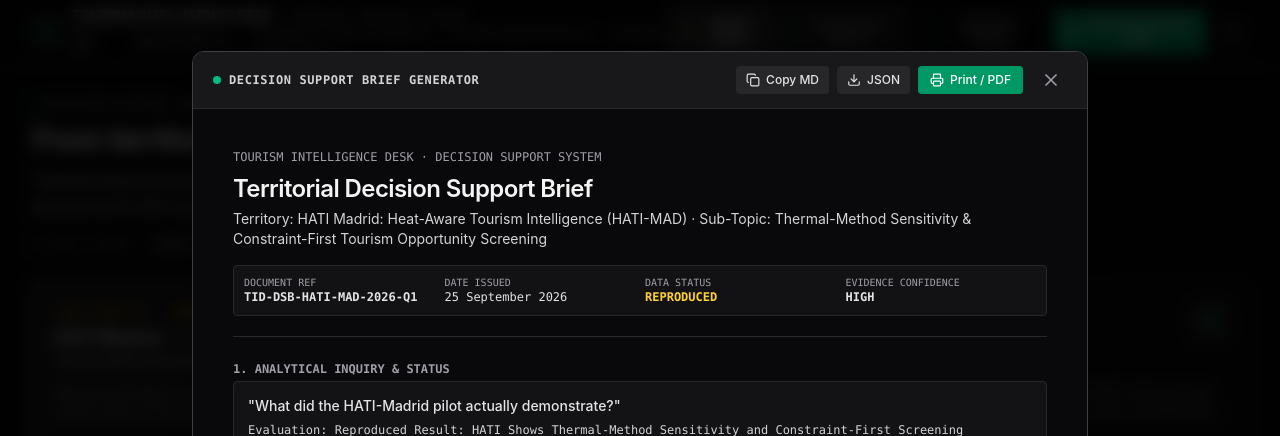
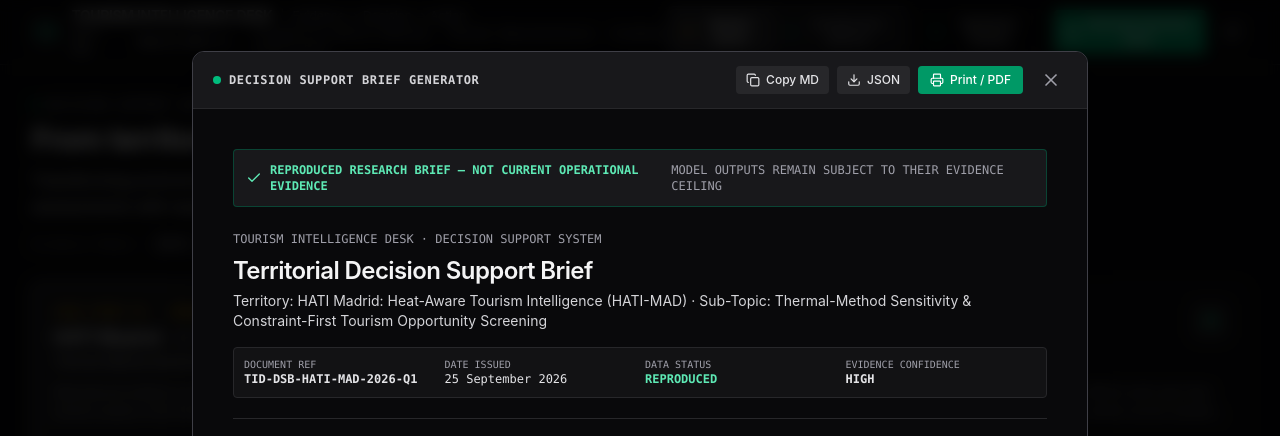
Before and after one commit to soroushkarahrodi79-oss/tourism-intelligence-desk, a React (Vite) app: page / in a window 1280 px wide. Both pictures are taken after a click on the button "Decision Support Brief". Shown: the top 436 px of the page. Built offline with nearby package versions, Linux system fonts and the light colour scheme.

Commit message:
Distinguish reproduced research briefs from demonstration output

```diff
--- a/src/components/DecisionBriefModal.tsx
+++ b/src/components/DecisionBriefModal.tsx
@@ -34,10 +34,11 @@ export const DecisionBriefModal: React.FC<DecisionBriefModalProps> = ({
   });
 
   const isDemo = assessment.dataStatus === 'Demonstration' || assessment.dataStatus === 'Proxy';
+  const isResearchSnapshot = assessment.dataStatus === 'Reproduced' || assessment.dataStatus === 'Model-derived';
 
   const generateMarkdown = () => {
     return `# TERRITORIAL DECISION SUPPORT BRIEF
-${isDemo ? '> **DEMONSTRATION BRIEF — NOT FOR OPERATIONAL DECISION-MAKING**\n' : ''}
+${isDemo ? '> **DEMONSTRATION BRIEF — NOT FOR OPERATIONAL DECISION-MAKING**\n' : ''}${isResearchSnapshot ? '> **REPRODUCED RESEARCH BRIEF — NOT CURRENT OPERATIONAL EVIDENCE**\n' : ''}
 **DOCUMENT REF:** ${docId}
 **TERRITORY:** ${territory.title} (${territory.code})
 **CASE / PROJECT:** ${territory.shortName}
@@ -191,6 +192,15 @@ ${assessment.provenance.map((p) => `- ${p.sensorOrPlatform} | Authority: ${p.sou
             </div>
           )}
 
+          {isResearchSnapshot && (
+            <div className="p-3 rounded bg-zinc-900 border border-emerald-800/60 text-xs flex items-center justify-between font-mono">
+              <div className="flex items-center gap-2 text-emerald-300 font-semibold">
+                <Check className="w-4 h-4 shrink-0" />
+                <span>REPRODUCED RESEARCH BRIEF — NOT CURRENT OPERATIONAL EVIDENCE</span>
+              </div>
+              <span className="text-zinc-400 hidden sm:inline">MODEL OUTPUTS REMAIN SUBJECT TO THEIR EVIDENCE CEILING</span>
+            </div>
+          )}
           {/* Header Block */}
           <div className="border-b border-zinc-800 print:border-black pb-5">
             <div className="text-xs font-mono text-zinc-400 print:text-zinc-600 mb-2">
@@ -216,7 +226,7 @@ ${assessment.provenance.map((p) => `- ${p.sensorOrPlatform} | Authority: ${p.sou
               </div>
               <div>
                 <span className="text-zinc-400 block text-[10px]">DATA STATUS</span>
-                <span className="text-amber-300 print:text-black font-semibold">{assessment.dataStatus.toUpperCase()}</span>
+                <span className={`${isResearchSnapshot ? 'text-emerald-300' : 'text-amber-300'} print:text-black font-semibold`}>{assessment.dataStatus.toUpperCase()}</span>
               </div>
               <div>
                 <span className="text-zinc-400 block text-[10px]">EVIDENCE CONFIDENCE</span>
```
